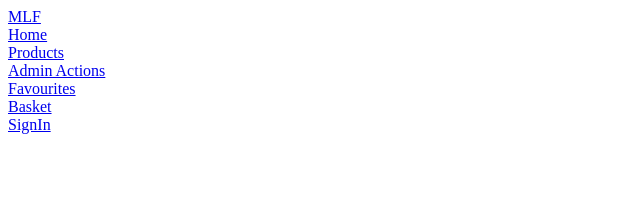
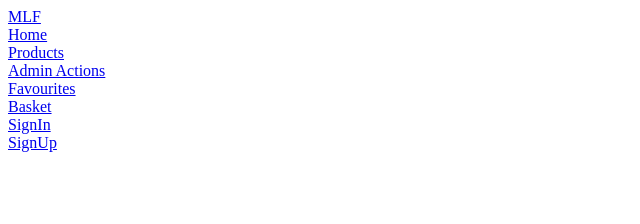
Before and after one commit to PhaniSasankVaddi/Shopping-Cart-application---MEAN, an Angular app in the folder angular/: page /login in a window 1280 px wide. Shown: the top 224 px of the page, without its empty margins (0-640 px from the left). Built offline with nearby package versions, Linux system fonts and the light colour scheme.

Commit message:
Done with routing changes

```diff
--- a/angular/src/app/app-routing.module.ts
+++ b/angular/src/app/app-routing.module.ts
@@ -18,7 +18,7 @@ const routes: Routes = [
   path:'cart', component: CartComponent
 },
 {
-  path:'login', loadChildren: './modules/auth/auth.module#AuthModule',
+  path:'login', loadChildren: './modules/auth/auth.module#AuthModule'
 }
 ];
 
--- a/angular/src/app/modules/auth/auth.module.ts
+++ b/angular/src/app/modules/auth/auth.module.ts
@@ -2,11 +2,13 @@ import { NgModule } from '@angular/core';
 import { CommonModule } from '@angular/common';
 import { SigninComponent } from './signin/signin.component';
 import { SignupComponent } from './signup/signup.component';
+import { AuthRoutingModule } from './auth-routing.module';
 
 @NgModule({
   declarations: [SigninComponent, SignupComponent],
   imports: [
-    CommonModule
+    CommonModule,
+    AuthRoutingModule
   ]
 })
 export class AuthModule { }
--- a/angular/src/app/modules/auth/signin/signin.component.html
+++ b/angular/src/app/modules/auth/signin/signin.component.html
@@ -1,3 +1,3 @@
-<p>
-  signin works!
-</p>
+<div class = "entering">
+    <a class = "register" routerLink = "register">SignUp</a>
+</div>
```
Also changed, not shown: angular/src/app/modules/auth/auth-routing.module.ts (added, +19 -0 lines).
